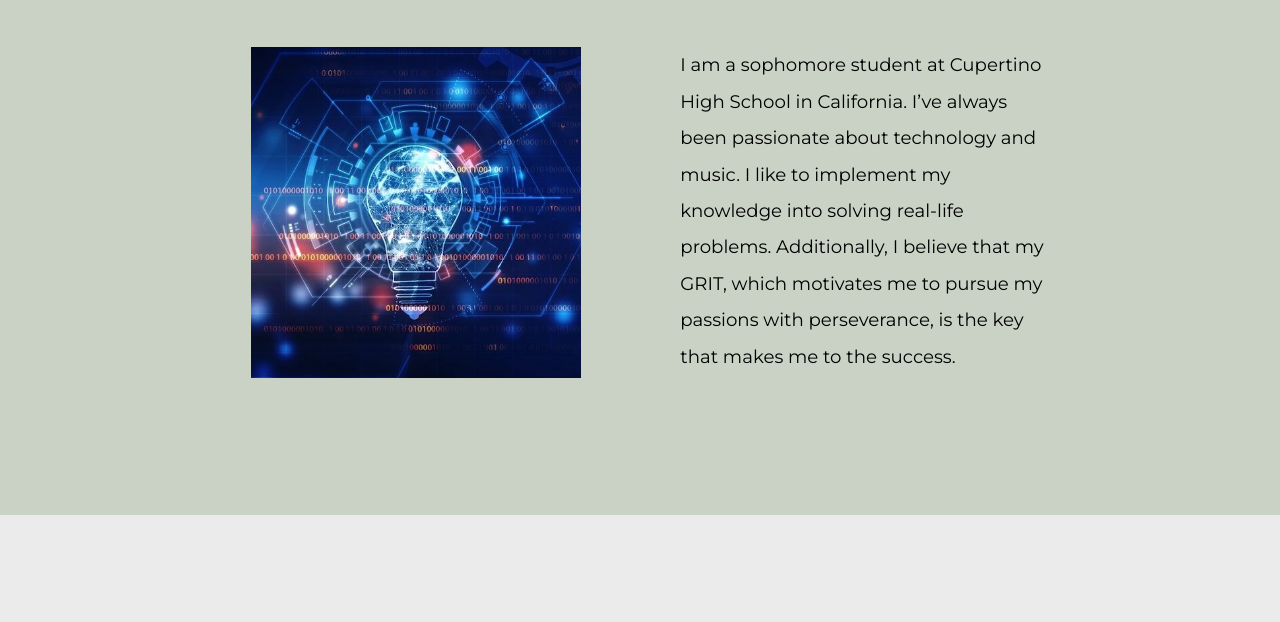
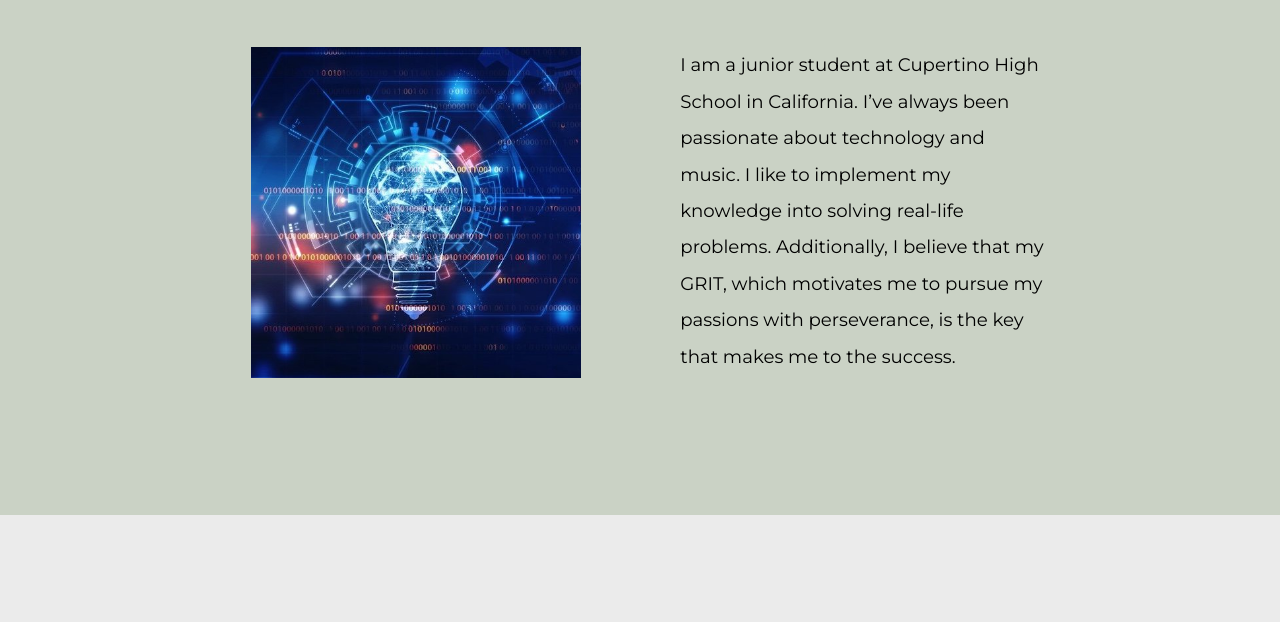
Before and after one commit to jenny-cyc/Personal_Website, a plain HTML site: page index.html in a window 1280 px wide. Shown: the part 165-787 px from the top of the page. Drawn offline with nearby package versions, Linux system fonts and the light colour scheme.

Commit message:
Update index.html

```diff
--- a/index.html
+++ b/index.html
@@ -90,7 +90,7 @@
             <img src="profile.jpeg" alt="" style="width: 90%; height: 90%;">
           </div>
           <div class="feature-box col-lg-6">
-            <p style= "width: 100%;text-align: left; font-size: 1.3em; line-height: 2em;">I am a sophomore student at Cupertino High School in California. I’ve always been passionate about technology and music. I like to implement my knowledge into solving real-life problems. Additionally, I believe that my GRIT, which motivates me to pursue my passions with perseverance, is the key that makes me to the success. </p>
+            <p style= "width: 100%;text-align: left; font-size: 1.3em; line-height: 2em;">I am a junior student at Cupertino High School in California. I’ve always been passionate about technology and music. I like to implement my knowledge into solving real-life problems. Additionally, I believe that my GRIT, which motivates me to pursue my passions with perseverance, is the key that makes me to the success. </p>
           </div>
           <div class="row">
 
```
